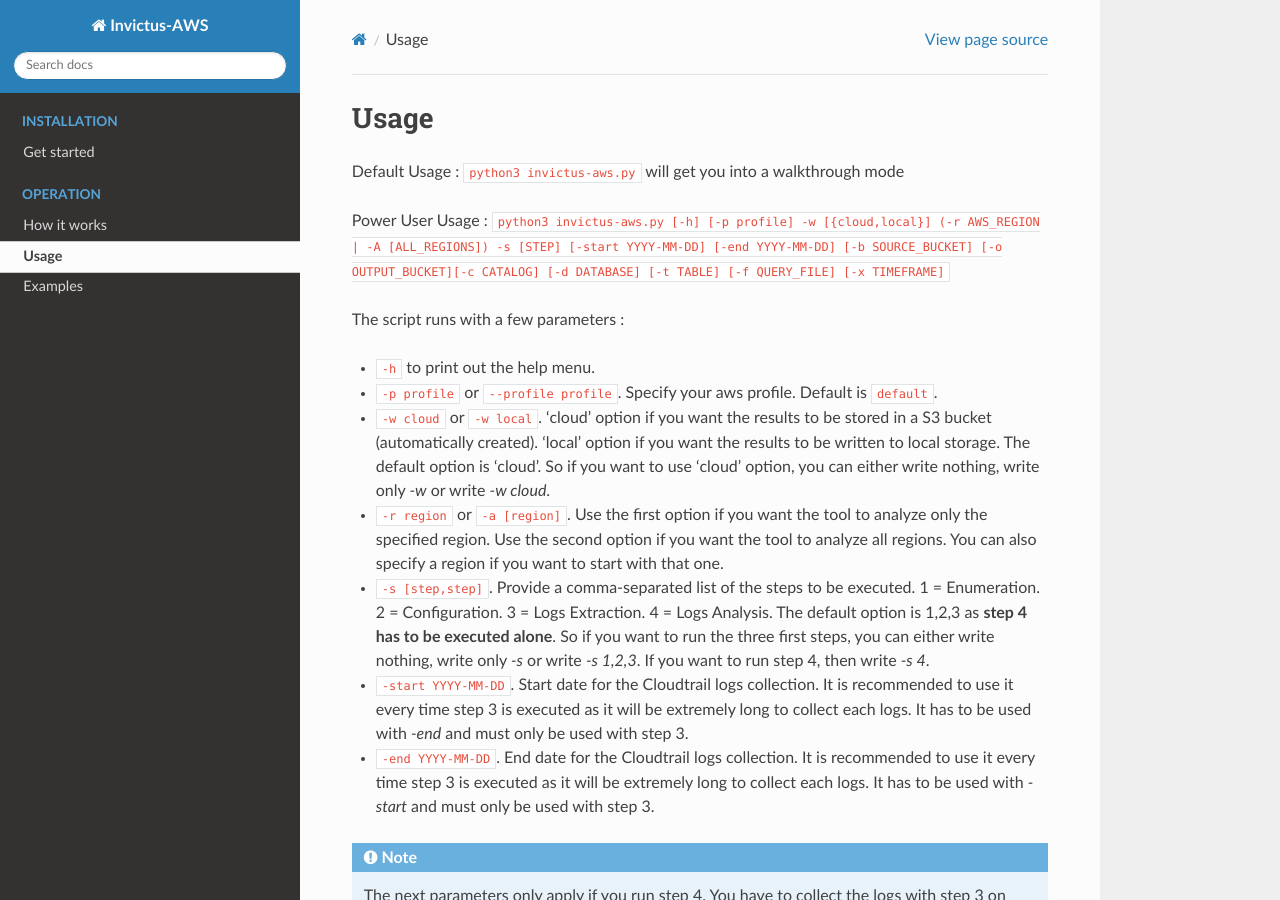
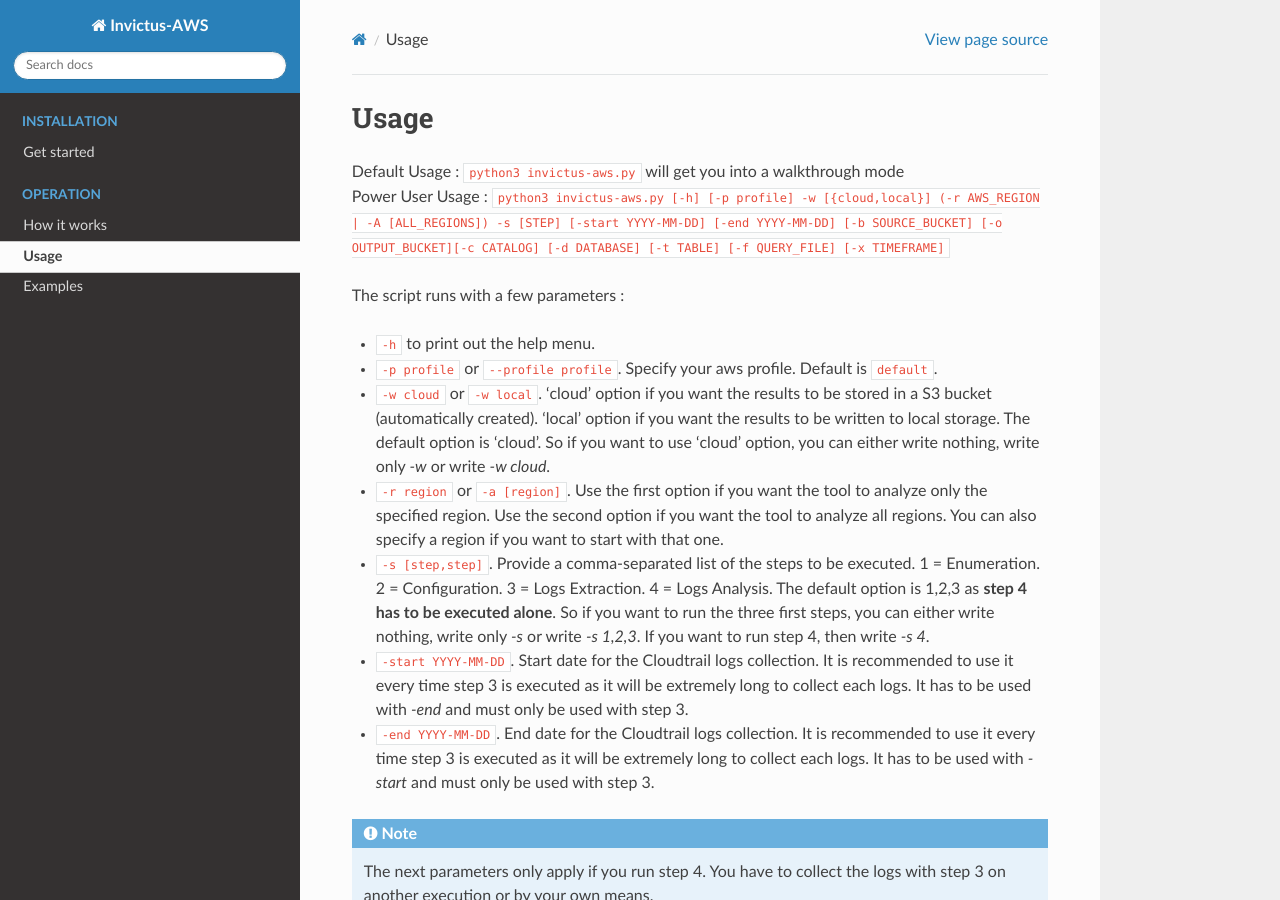
Before and after one commit to invictus-ir/Invictus-AWS, a Sphinx documentation site: the page built from docs/source/use/usage.rst, in a window 1280 px wide and 900 px high. Built offline with Sphinx 7.4.7 and the Read the Docs theme 2.0.0, drawn with Linux system fonts in a browser that asks for light colours.

Commit message:
fix: doc rendering

```diff
--- a/docs/source/use/usage.rst
+++ b/docs/source/use/usage.rst
@@ -1,9 +1,8 @@
 Usage
 =====
 
-Default Usage : ``python3 invictus-aws.py`` will get you into a walkthrough mode
-
-Power User Usage : ``python3 invictus-aws.py [-h] [-p profile] -w [{cloud,local}] (-r AWS_REGION | -A [ALL_REGIONS]) -s [STEP] [-start YYYY-MM-DD] [-end YYYY-MM-DD] [-b SOURCE_BUCKET] [-o OUTPUT_BUCKET][-c CATALOG] [-d DATABASE] [-t TABLE] [-f QUERY_FILE] [-x TIMEFRAME]``
+| Default Usage : ``python3 invictus-aws.py`` will get you into a walkthrough mode
+| Power User Usage : ``python3 invictus-aws.py [-h] [-p profile] -w [{cloud,local}] (-r AWS_REGION | -A [ALL_REGIONS]) -s [STEP] [-start YYYY-MM-DD] [-end YYYY-MM-DD] [-b SOURCE_BUCKET] [-o OUTPUT_BUCKET][-c CATALOG] [-d DATABASE] [-t TABLE] [-f QUERY_FILE] [-x TIMEFRAME]``
 
 The script runs with a few parameters :
 
```
